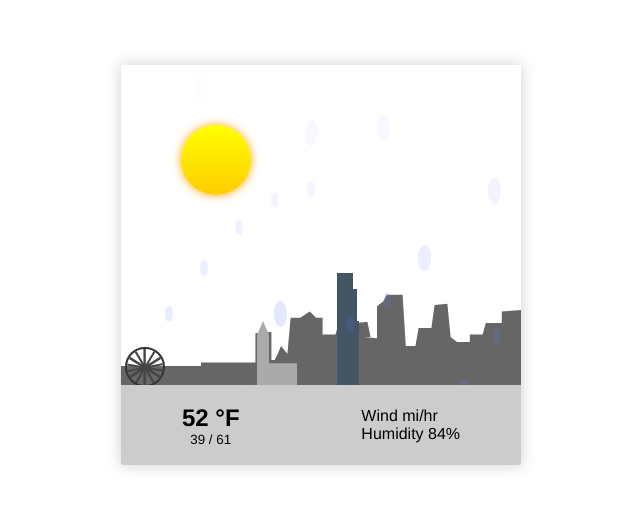
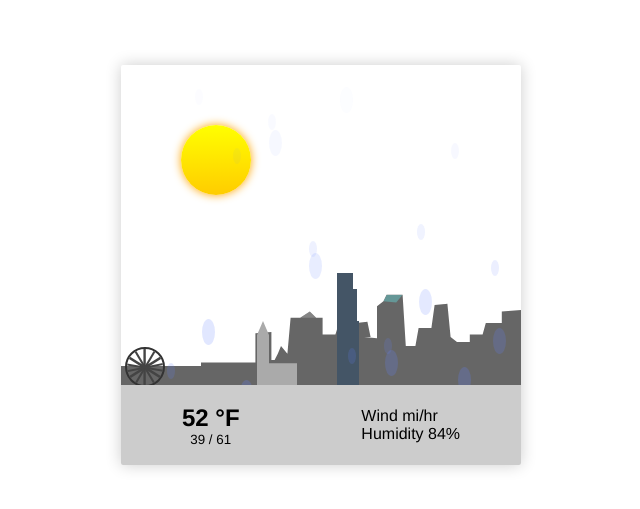
Before and after one commit to sojeri/howsTheWeatherSeattle, a website with bundled scripts: page index.html in a window 1280 px wide. Shown: the part 135-644 px from the top of the page, without its empty margins (319-959 px from the left). Built offline with nearby package versions, Linux system fonts and the light colour scheme; no server answers.

Commit message:
more small tweaks incl adding wamu roof & another interesting green one

```diff
--- a/src/view/styles/_variables.scss
+++ b/src/view/styles/_variables.scss
@@ -1,3 +1,10 @@
+//== pseudo element
+%pseudoElement {
+    content: '';
+    position: absolute;
+}
+
+
 //== layers
 $backgroundWeather: 1;
 $backgroundWeatherForeground: 2;
--- a/src/view/styles/cloud-like-weather/clouds.scss
+++ b/src/view/styles/cloud-like-weather/clouds.scss
@@ -1,8 +1,4 @@
 @import '../variables';
-
-.cloud:after, .puff:after {
-    visibility: hidden;
-}
 
 .cloud, .puff, .cloud:after, .puff:after {
     position: absolute;
--- a/src/view/styles/skyline/_index.scss
+++ b/src/view/styles/skyline/_index.scss
@@ -1,5 +1,16 @@
-$dayColor: #666;
-$nightColor: #123;
+@import '../variables';
+
+$buildingDayColor: #666;
+$buildingNightColor: #123;
+$wamuRoofDayColor: rgba(255,255,255,.2);
+$wamuRoofNightColor: rgba(51,204,255,.4);
+$greenRoofColor: rgba(100,200,200,.5);
+
+%skylineElement {
+    @extend %pseudoElement;
+    height: 100%;
+    width: 100%;
+}
 
 #generic-skyline {
     position: absolute;
@@ -7,7 +18,7 @@ $nightColor: #123;
     height: 40%;
     width: 80%;
     left: 20%;
-    background: $dayColor;
+    background: $buildingDayColor;
     clip-path: polygon(
         0% 100%, 0% 70%, 17% 70%, 17% 47%, 22% 46%, 22% 68%, 23% 68%, 24% 63%,
         25% 57%, 27% 63%, 28% 35%, 31% 35%, 34% 30%, 36% 35%, 38% 35%, 38% 48%,
@@ -15,6 +26,18 @@ $nightColor: #123;
         57% 22%, 58% 17%, 63% 17%, 64% 57%, 67% 57%, 68% 43%, 72% 43%, 73% 25%,
         77% 24%, 78% 50%, 80% 54%, 84% 54%, 84% 48%, 88% 48%, 89% 39%, 94% 39%,
         94% 30%, 100% 29%, 100% 100%);
+
+    &:before { // old wamu building, not sure what it's called now :)
+        @extend %skylineElement;
+        background: $wamuRoofDayColor;
+        clip-path: polygon(28% 35%, 31% 35%, 34% 30%, 36% 35%);
+    }
+
+    &:after { // no idea who this building is at all, but I enjoy the roof 😂
+        @extend %skylineElement;
+        background: $greenRoofColor;
+        clip-path: polygon(57% 22%, 58% 17%, 63% 17%, 61% 23%);
+    }
 }
 
 #extra-skyline {
@@ -22,14 +45,22 @@ $nightColor: #123;
     top: 94%;
     height: 8%;
     width: 20%;
-    background: $dayColor;
+    background: $buildingDayColor;
 }
 
-.night #generic-skyline {
-    background: $nightColor;
+.night {
+    #generic-skyline, #extra-skyline {
+        background: $buildingNightColor;
+    }
 
-    &:after {
-        background: $nightColor;
+    #generic-skyline {
+        &:before {
+            background: $wamuRoofNightColor;
+        }
+
+        &:after {
+            background: $buildingNightColor;
+        }
     }
 }
 
```
Also changed, not shown: dist/bundle.js.
